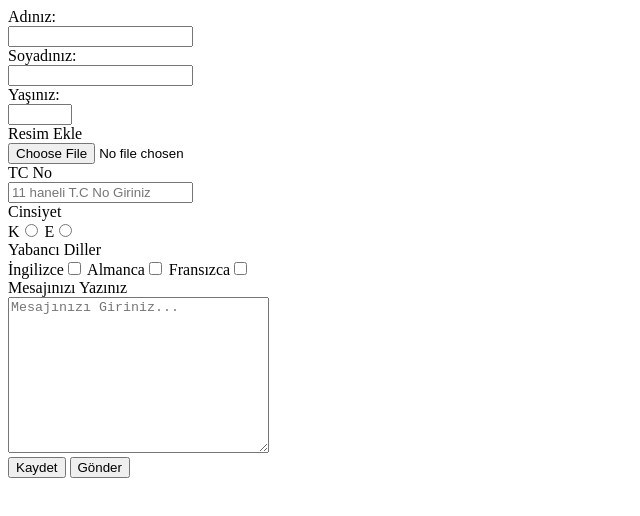
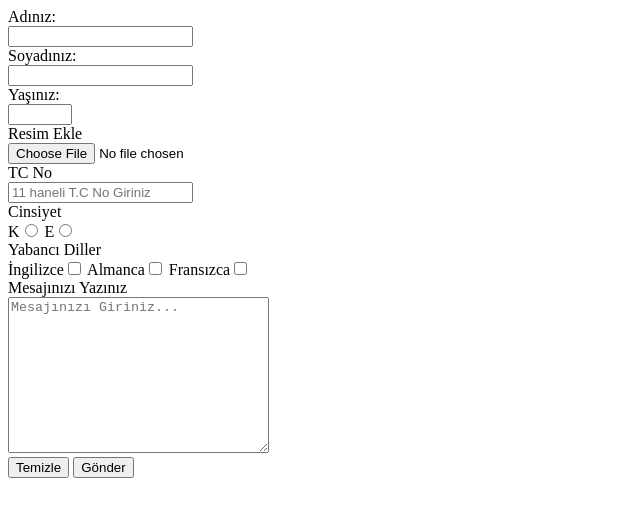
Before and after one commit to gizemlale00/html-learning, a plain HTML site: page form-input.html in a window 1280 px wide. Shown: the full height of the page, 0-640 px from the left. Drawn offline with Linux system fonts and the light colour scheme.

Commit message:
Form-Input

```diff
--- a/form-input.html
+++ b/form-input.html
@@ -29,7 +29,7 @@
         Fransızca<input type="checkbox" name="dil" value="İngilizce"> <br>
         <label for="mesaj">Mesajınızı Yazınız</label> <br>
         <textarea name="mesaj" id="mesaj" cols="30" rows="10" placeholder="Mesajınızı Giriniz..."></textarea> <br>
-        <button type="button">Kaydet</button>
+        <button type="reset">Temizle</button>
         <input type="submit" value="Gönder">
     </form>
 </body>
```
